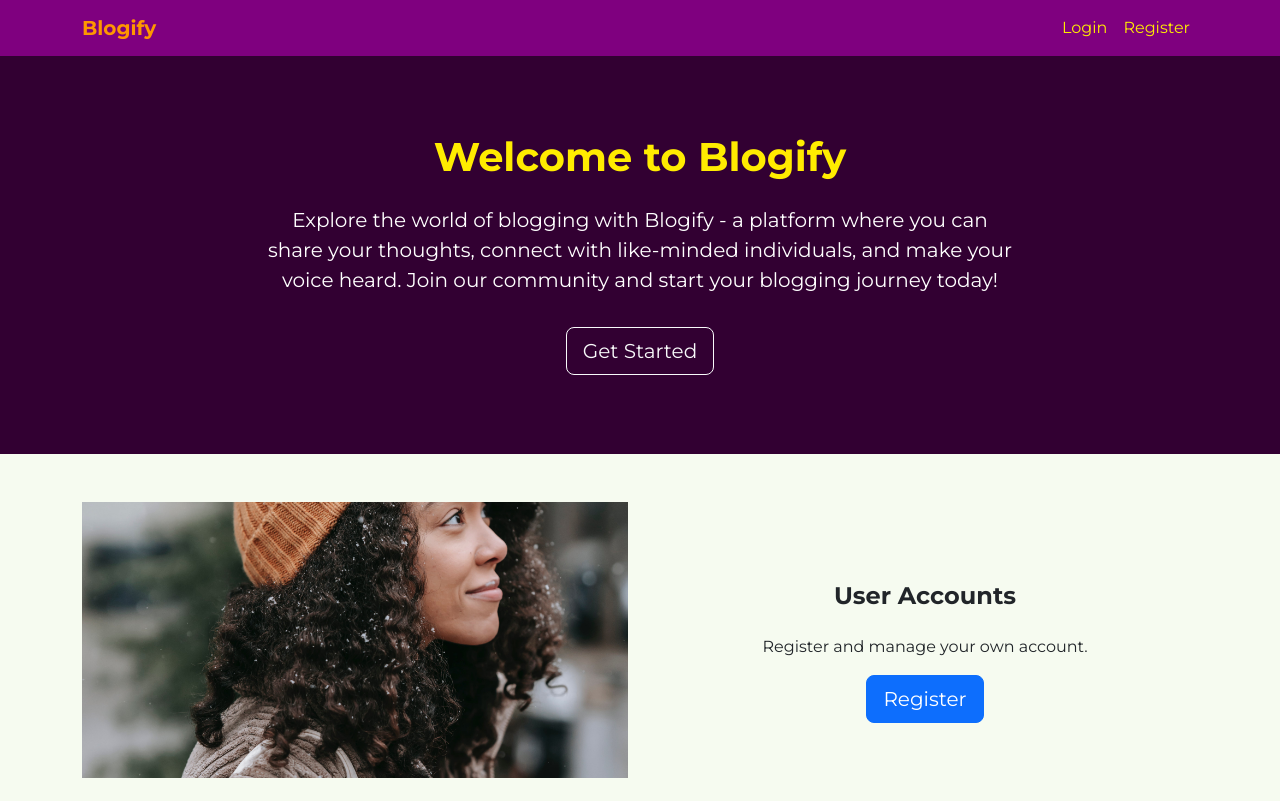
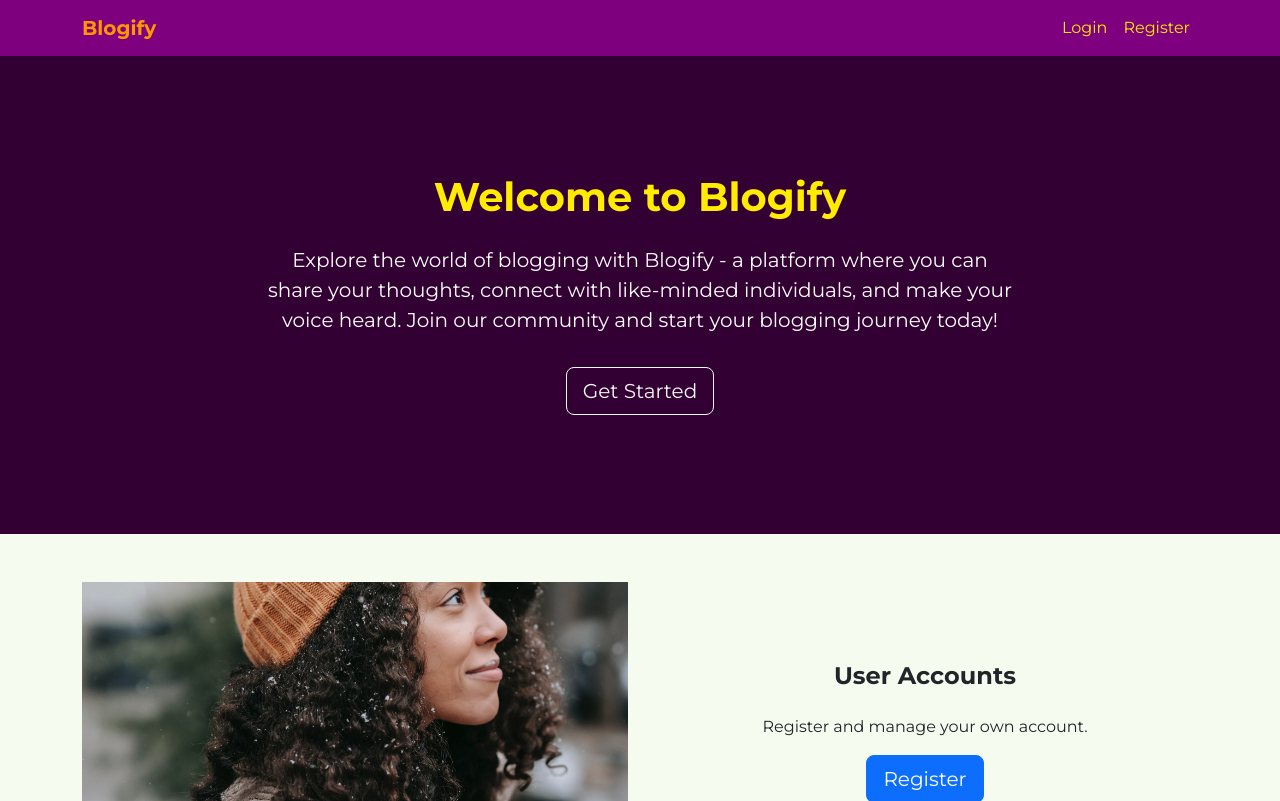
Before and after one commit to emmy3000/Blogify, a Flask app: page / in a window 1280 px wide. Shown: the top 801 px of the page. Run offline with Flask 3, Linux system fonts and the light colour scheme; parts of the project's set-up code (start-up, migrations or seed data) failed here and were passed over; some libraries are stand-ins or nearby versions.

```diff
--- a/blogify_app/static/main.css
+++ b/blogify_app/static/main.css
@@ -81,7 +81,7 @@ h1, h2, h3, h4, h5, h6 {
     align-items: center;
     justify-content: center;
     position: relative;
-    height: 50vh;
+    height: 60vh;
     background-color: var(--primary-color);
 }
 
```
